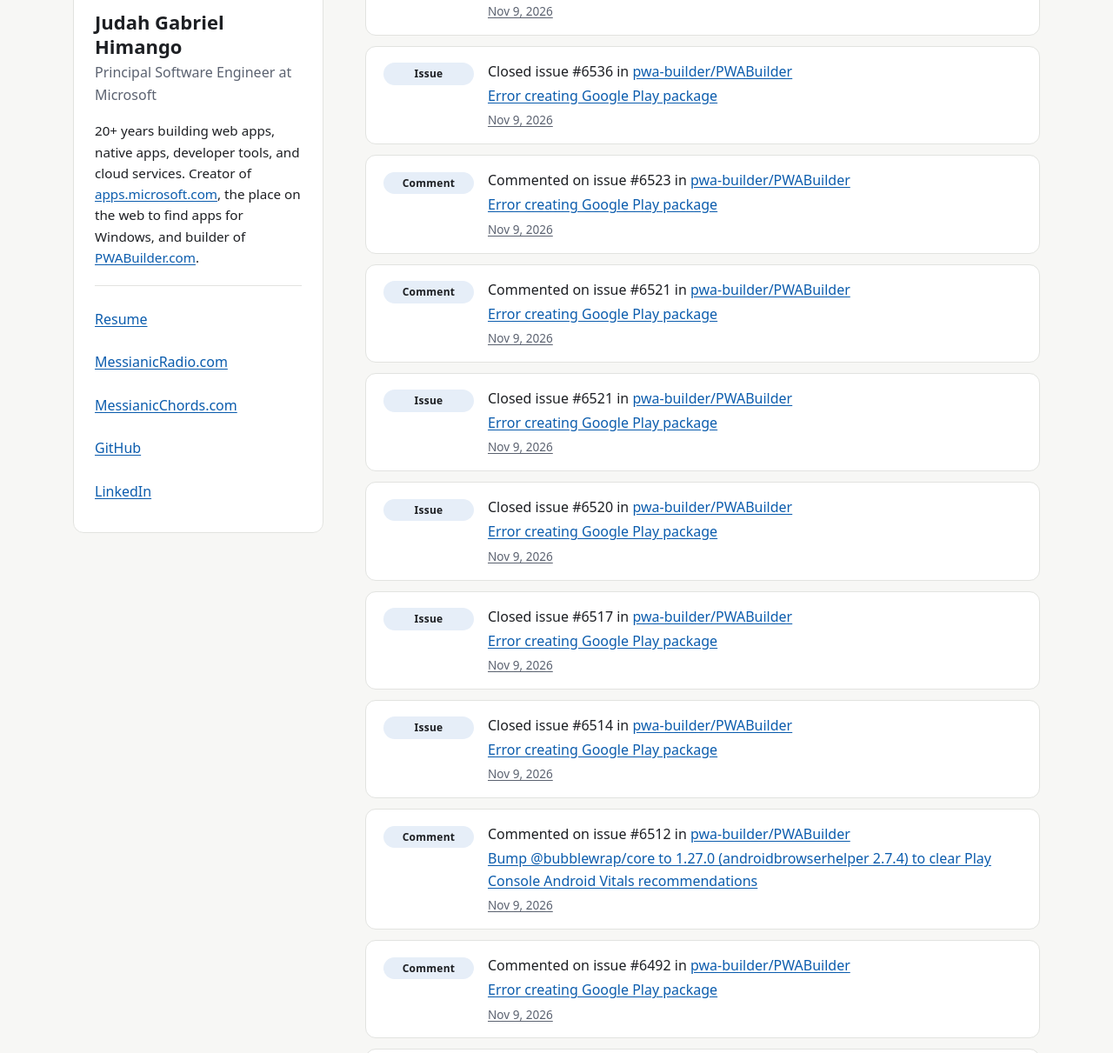
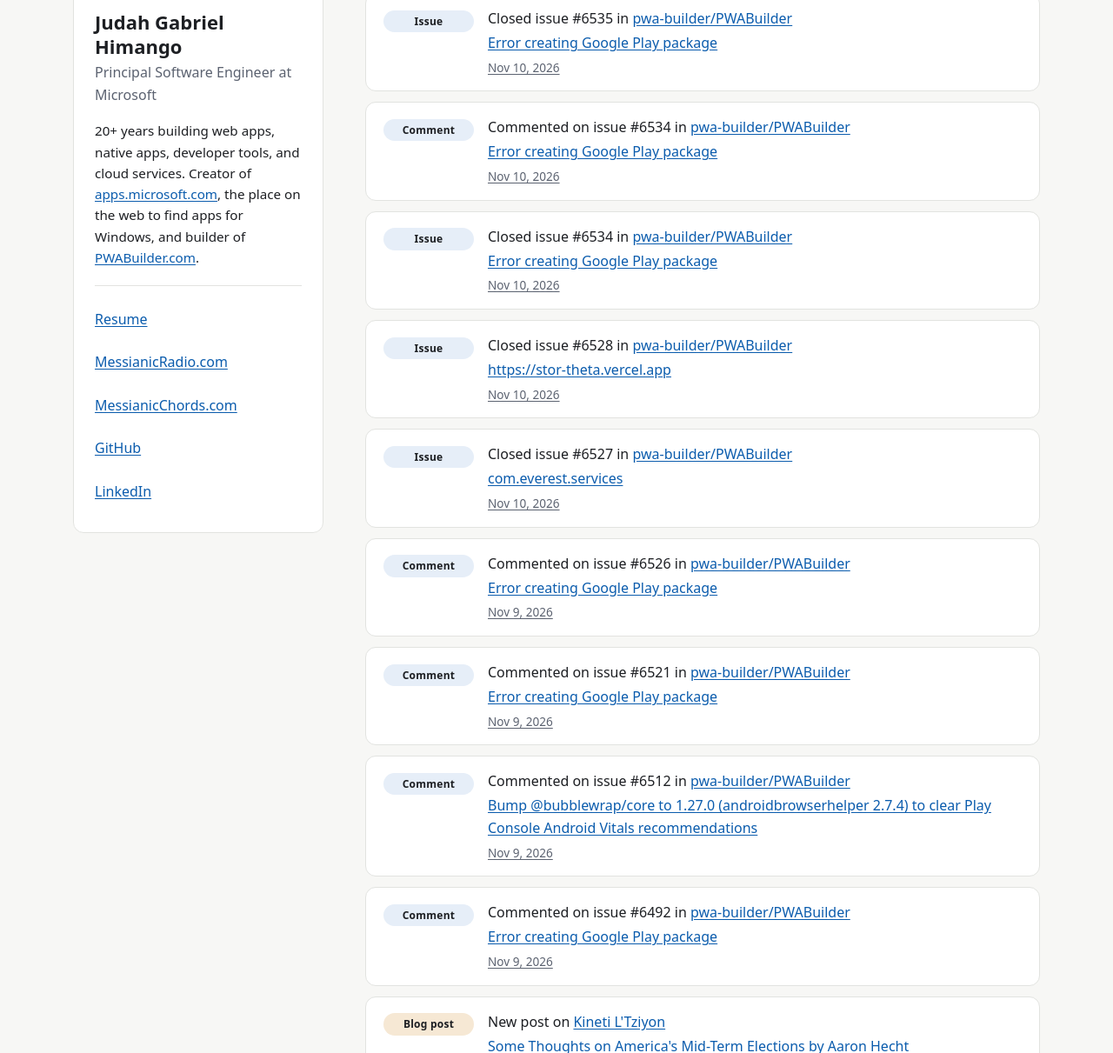
Before and after one commit to JudahGabriel/JudahGabriel.github.io, a Jekyll site: the page built from index.html, in a window 1280 px wide and 1400 px high, scrolled down 2506 px, cut to the strip 189-1400 px from the top of the window. Shown: the whole strip at 87% size. Built offline with Jekyll 4.4.1, drawn with Linux system fonts in a browser that asks for light colours; some of the changed text lies outside the part shown.

Commit message:
Refresh activity feed

```diff
--- a/_data/activity.json
+++ b/_data/activity.json
@@ -1,7 +1,55 @@
 {
-  "generated_at": "2026-11-10T07:26:15.438Z",
+  "generated_at": "2026-11-10T19:49:15.307Z",
   "x_since_id": "2115084164970275012",
   "items": [
+    {
+      "id": "github-19703791874",
+      "source": "github",
+      "context": "pwa-builder/PWABuilder",
+      "context_url": "https://github.com/pwa-builder/PWABuilder",
+      "created_at": "2026-11-10T19:40:47.000Z",
+      "kind": "pull-request",
+      "label": "Pull request",
+      "action": "Opened pull request #6541 in",
+      "title": null,
+      "url": "https://github.com/pwa-builder/PWABuilder/pull/6541"
+    },
+    {
+      "id": "github-19702662585",
+      "source": "github",
+      "context": "pwa-builder/PWABuilder",
+      "context_url": "https://github.com/pwa-builder/PWABuilder",
+      "created_at": "2026-11-10T19:30:09.000Z",
+      "kind": "issue",
+      "label": "Issue",
+      "action": "Closed issue #6540 in",
+      "title": "Error creating Google Play package",
+      "url": "https://github.com/pwa-builder/PWABuilder/issues/6540"
+    },
+    {
+      "id": "github-19694364388",
+      "source": "github",
+      "context": "pwa-builder/PWABuilder",
+      "context_url": "https://github.com/pwa-builder/PWABuilder",
+      "created_at": "2026-11-10T18:08:41.000Z",
+      "kind": "pull-request",
+      "label": "Pull request",
+      "action": "Merged pull request #6485 in",
+      "title": null,
+      "url": "https://github.com/pwa-builder/PWABuilder/pull/6485"
+    },
+    {
+      "id": "github-19687792594",
+      "source": "github",
+      "context": "pwa-builder/PWABuilder",
+      "context_url": "https://github.com/pwa-builder/PWABuilder",
+      "created_at": "2026-11-10T17:04:21.000Z",
+      "kind": "comment",
+      "label": "Comment",
+      "action": "Commented on issue #6540 in",
+      "title": "Error creating Google Play package",
+      "url": "https://github.com/pwa-builder/PWABuilder/issues/6540#issuecomment-6773776964"
+    },
     {
       "id": "github-19620770367",
       "source": "github",
@@ -61,6 +109,30 @@
       "action": "Reviewed pull request #6460 in",
       "title": null,
       "url": "https://github.com/pwa-builder/PWABuilder/pull/6460#pullrequestreview-5834762342"
+    },
+    {
+      "id": "github-26773011691",
+      "source": "github",
+      "context": "pwa-builder/PWABuilder",
+      "context_url": "https://github.com/pwa-builder/PWABuilder",
+      "created_at": "2026-11-10T00:13:15.000Z",
+      "kind": "push",
+      "label": "Pushed",
+      "action": "Pushed commits to user/judahgabriel/fix-manifest-info-card-overflow in",
+      "title": null,
+      "url": "https://github.com/pwa-builder/PWABuilder/compare/99a118d78986...a432df2ac4f8"
+    },
+    {
+      "id": "github-26746175005",
+      "source": "github",
+      "context": "pwa-builder/PWABuilder",
+      "context_url": "https://github.com/pwa-builder/PWABuilder",
+      "created_at": "2026-11-10T00:11:18.000Z",
+      "kind": "push",
+      "label": "Pushed",
+      "action": "Pushed commits to dependabot/nuget/apps/pwabuilder/SixLabors.ImageSharp-4.1.2 in",
+      "title": null,
+      "url": "https://github.com/pwa-builder/PWABuilder/compare/d2c3799ee521...8b6c48657c79"
     },
     {
       "id": "github-19612381640",
@@ -255,30 +327,6 @@
       "url": "https://github.com/pwa-builder/PWABuilder/issues/6526#issuecomment-6754746729"
     },
     {
-      "id": "github-19611084611",
-      "source": "github",
-      "context": "pwa-builder/PWABuilder",
-      "context_url": "https://github.com/pwa-builder/PWABuilder",
-      "created_at": "2026-11-09T23:54:06.000Z",
-      "kind": "issue",
-      "label": "Issue",
-      "action": "Closed issue #6536 in",
-      "title": "Error creating Google Play package",
-      "url": "https://github.com/pwa-builder/PWABuilder/issues/6536"
-    },
-    {
-      "id": "github-19610952345",
-      "source": "github",
-      "context": "pwa-builder/PWABuilder",
-      "context_url": "https://github.com/pwa-builder/PWABuilder",
-      "created_at": "2026-11-09T23:52:18.000Z",
-      "kind": "comment",
-      "label": "Comment",
-      "action": "Commented on issue #6523 in",
-      "title": "Error creating Google Play package",
-      "url": "https://github.com/pwa-builder/PWABuilder/issues/6523#issuecomment-6754680766"
-    },
-    {
       "id": "github-19618627529",
       "source": "github",
       "context": "pwa-builder/PWABuilder",
@@ -289,54 +337,6 @@
       "action": "Commented on issue #6521 in",
       "title": "Error creating Google Play package",
       "url": "https://github.com/pwa-builder/PWABuilder/issues/6521#issuecomment-6754659491"
-    },
-    {
-      "id": "github-19610859745",
-      "source": "github",
-      "context": "pwa-builder/PWABuilder",
-      "context_url": "https://github.com/pwa-builder/PWABuilder",
-      "created_at": "2026-11-09T23:51:01.000Z",
-      "kind": "issue",
-      "label": "Issue",
-      "action": "Closed issue #6521 in",
-      "title": "Error creating Google Play package",
-      "url": "https://github.com/pwa-builder/PWABuilder/issues/6521"
-    },
-    {
-      "id": "github-19610818461",
-      "source": "github",
-      "context": "pwa-builder/PWABuilder",
-      "context_url": "https://github.com/pwa-builder/PWABuilder",
-      "created_at": "2026-11-09T23:50:27.000Z",
-      "kind": "issue",
-      "label": "Issue",
-      "action": "Closed issue #6520 in",
-      "title": "Error creating Google Play package",
-      "url": "https://github.com/pwa-builder/PWABuilder/issues/6520"
-    },
-    {
-      "id": "github-19610025913",
-      "source": "github",
-      "context": "pwa-builder/PWABuilder",
-      "context_url": "https://github.com/pwa-builder/PWABuilder",
-      "created_at": "2026-11-09T23:39:44.000Z",
-      "kind": "issue",
-      "label": "Issue",
-      "action": "Closed issue #6517 in",
-      "title": "Error creating Google Play package",
-      "url": "https://github.com/pwa-builder/PWABuilder/issues/6517"
-    },
-    {
-      "id": "github-19609922670",
-      "source": "github",
-      "context": "pwa-builder/PWABuilder",
-      "context_url": "https://github.com/pwa-builder/PWABuilder",
-      "created_at": "2026-11-09T23:38:19.000Z",
-      "kind": "issue",
-      "label": "Issue",
-      "action": "Closed issue #6514 in",
-      "title": "Error creating Google Play package",
-      "url": "https://github.com/pwa-builder/PWABuilder/issues/6514"
     },
     {
       "id": "github-19618108165",
```
